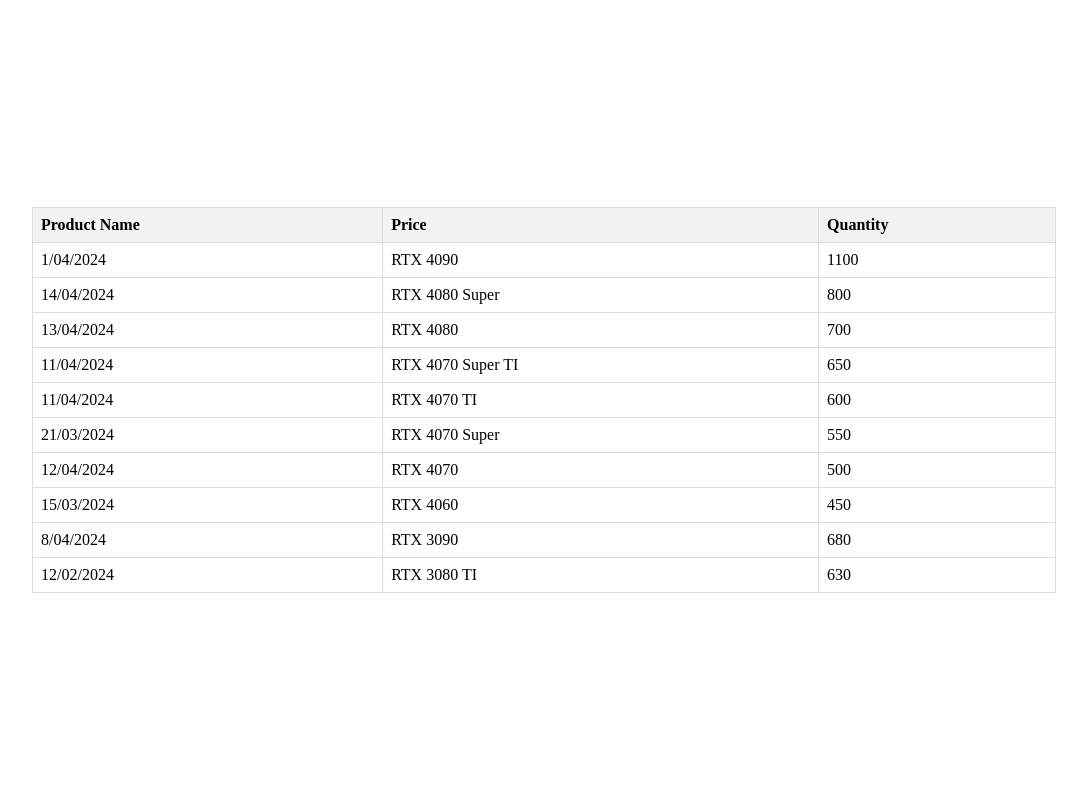
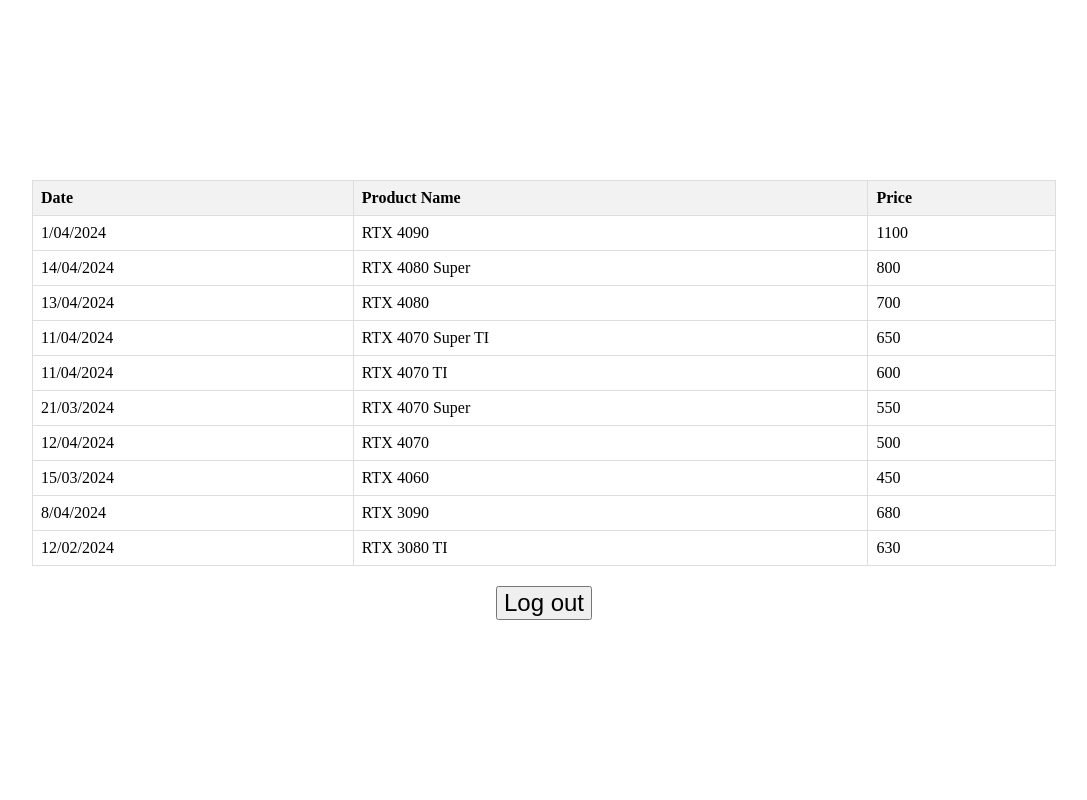
Before and after one commit to najeebib/Backend-bootcamp-exercises, a FastAPI app: page /products in a window 1280 px wide. Shown: the whole page, without its empty margins (96-1183 px from the left). Run offline with FastAPI, Linux system fonts and the light colour scheme.

Commit message:
added log out button to products page

```diff
--- a/MVC app/routes/products_route.py
+++ b/MVC app/routes/products_route.py
@@ -7,7 +7,6 @@
 
 router = APIRouter()
 
-
 @router.get('/products')
 async def sign_in(request: Request):
     products = db_fns.load_db("./data/products.json")
--- a/MVC app/static/products.css
+++ b/MVC app/static/products.css
@@ -5,9 +5,18 @@
 
 .container {
     display: flex;
+    flex-direction: column;
     justify-content: center;
     align-items: center;
     height: 100%;
+}
+
+.logout-container {
+    margin-top: 20px; /* Adjust as needed */
+}
+
+.logout-btn {
+    font-size: 24px;
 }
 
 .product-table {
--- /dev/null
+++ b/MVC app/static/products.js
@@ -0,0 +1,4 @@
+function logoutUser()
+{
+    window.location.replace("http://localhost:8000/log_out");
+}
--- a/MVC app/templates/products.html
+++ b/MVC app/templates/products.html
@@ -3,7 +3,7 @@
     <head>
         <meta charset="UTF-8">
         <meta name="viewport" content="width=device-width, initial-scale=1.0">
-        <title>Login</title>
+        <title>Products</title>
         <link rel="stylesheet" href="/static/products.css">
     </head>
     <body>
@@ -11,21 +11,26 @@
             <table class="product-table">
                 <thead>
                     <tr>
+                        <th>Date</th>
                         <th>Product Name</th>
                         <th>Price</th>
-                        <th>Quantity</th>
                     </tr>
                 </thead>
                 <tbody>
                     {% for product in products %}
                     <tr>
-                        <td>{{ product.date}}</td>
-                        <td>{{ product.name}}</td>
-                        <td>{{ product.cost}}</td>
+                        <td>{{ product.date }}</td>
+                        <td>{{ product.name }}</td>
+                        <td>{{ product.cost }}</td>
                     </tr>
                     {% endfor %}
                 </tbody>
             </table>
+            <div class="logout-container">
+                <div class="logout">
+                    <button type="button" class="logout-btn" id="logout" onclick="logoutUser()">Log out</button>
+                </div>
+            </div>
         </div>
-    </body>
+        </body>
 </html>
```
